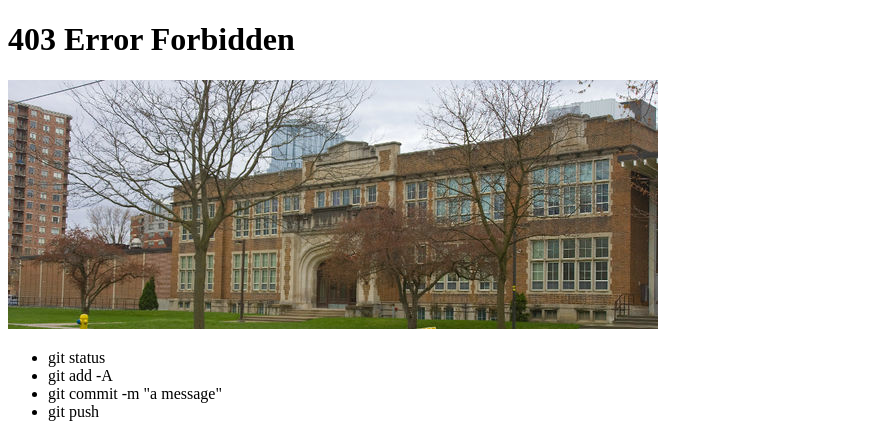
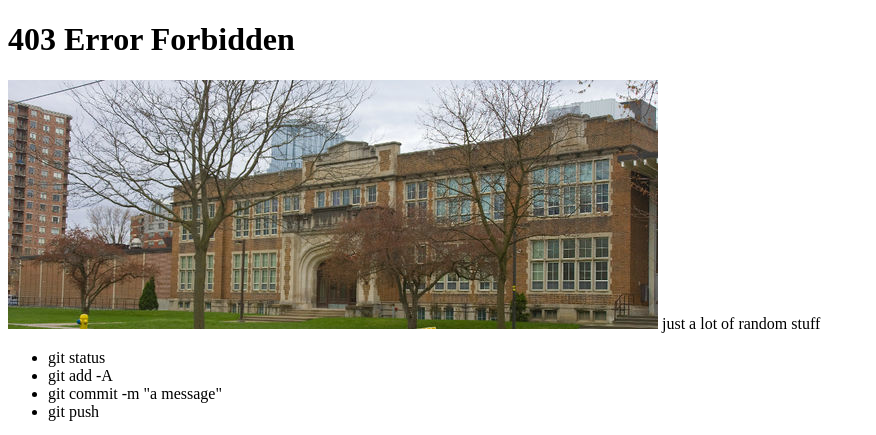
Before and after one commit to xucaro869/xucaro869.github.io, a plain HTML site: page index.html in a window 1280 px wide. Shown: the top 435 px of the page, without its empty margins (0-876 px from the left). Drawn offline with Linux system fonts and the light colour scheme; grey boxes are pictures that could not be loaded.

Commit message:
Just random things

```diff
--- a/index.html
+++ b/index.html
@@ -7,6 +7,7 @@
 <body>
     <h1>403 Error Forbidden</h1>
     <img src="/img/central.jpg" alt="">
+    just a lot of random stuff
     <ul>
         <li>git status</li>
         <li>git add -A</li>
```
